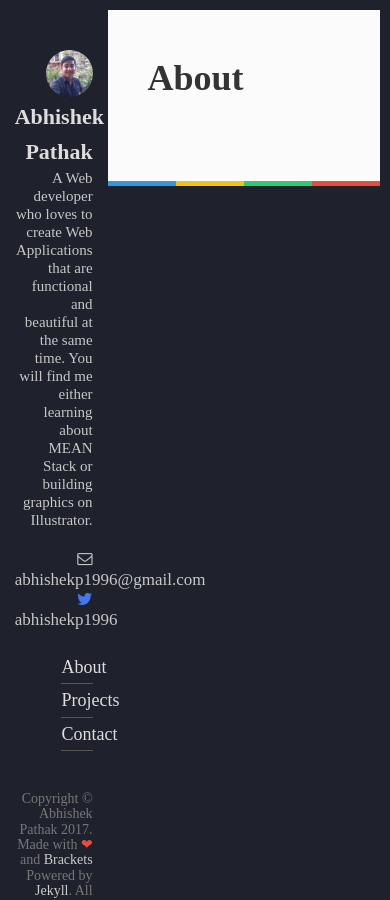
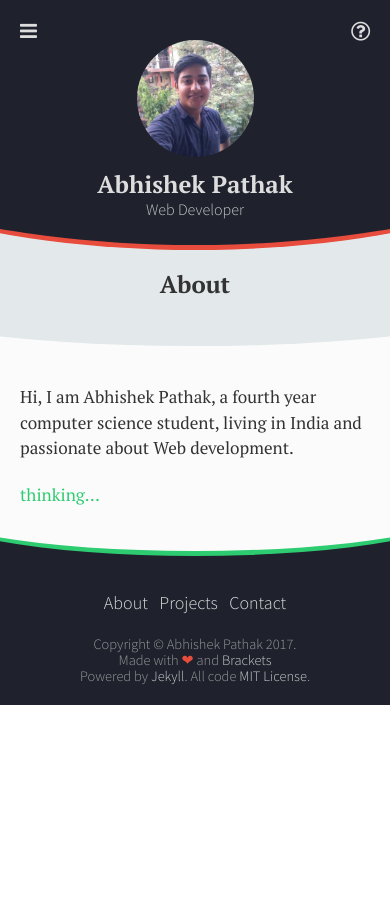
Before and after one commit to abhishekp1996/abhishekp1996.github.io, a Jekyll site: the page built from about.md, in a window 390 px wide. Built offline with Jekyll 4.4.1, drawn with Linux system fonts in a browser that asks for light colours.

Commit message:
Responsive Design

```diff
--- /dev/null
+++ b/_includes/footer.html
@@ -0,0 +1,14 @@
+<div class="footer">
+	<div class="footer-links">
+		<ul>
+			<li><a href="{{site.baseurl}}/about">About</a></li>
+			<li>Projects</li>
+			<li>Contact</li>
+		</ul>
+	</div>
+	<div class="copyright license">
+		<p>Copyright &copy; Abhishek Pathak 2017.</p>
+		<p>Made with <span style="color: #e74c3c;">❤</span> and <a href="http://brackets.io" style="color: #ccc;">Brackets</a></p>
+		<p>Powered by <a href="https://jekyllrb.com/" style="color: #ccc;">Jekyll</a>. All code <a href="http://opensource.org/licenses/MIT" style="color: #ccc;">MIT License</a>.</p>
+	</div>
+</div>
--- a/_includes/head.html
+++ b/_includes/head.html
@@ -6,11 +6,13 @@
   <title>{% if page.title %}{{ page.title | escape }}{% else %}{{ site.title | escape }}{% endif %}</title>
   <meta name="description" content="{{ page.excerpt | default: site.description | strip_html | normalize_whitespace | truncate: 160 | escape }}">
 
+	<link href="https://fonts.googleapis.com/css?family=PT+Serif:400,700|Source+Sans+Pro:300" rel="stylesheet">
 	<link rel="stylesheet" href="https://cdnjs.cloudflare.com/ajax/libs/font-awesome/4.7.0/css/font-awesome.css">
   <link rel="stylesheet" href="{{ "/assets/style.css" | relative_url }}">
   <link rel="canonical" href="{{ page.url | replace:'index.html','' | absolute_url }}">
   <link rel="alternate" type="application/rss+xml" title="{{ site.title | escape }}" href="{{ "/feed.xml" | relative_url }}">
 
+
   {% if jekyll.environment == 'production' and site.google_analytics %}
   {% include google-analytics.html %}
   {% endif %}
--- a/_includes/profilebar.html
+++ b/_includes/profilebar.html
@@ -1,8 +1,25 @@
+<div class="hamburger">
+	<p><i class="fa fa-bars" style="font-size: 0.9em"></i></p>
+</div>
+<div class="who" id="who">
+	<p><i class="fa fa-question-circle-o"></i></p>
+</div>
+
+<div class="hamburger-menu">
+
+</div>
+<div id="help" class="help">
+	<img src="{{ site.baseurl }}/assets/images/arrow.png" alt="" width="50">
+</div>
+
+
+
 <div class="section section-small profile">
 
 	<div class="me">
-		<img src="{{ site.url }}/assets/images/pp.jpg" alt="" id="picture">
-		<h2 class="profileText" id="name"><a href="{{site.url}}">Abhishek Pathak</a></h2>
+		<img src="{{ site.baseurl }}/assets/images/pp.jpg" alt="" id="picture">
+		<h2 class="profileText" id="name"><a href="/">Abhishek Pathak</a></h2>
+		<p id="profession">Web Developer</p>
 		<p class="profileText" id="about">A Web developer who loves to create Web Applications that are functional and beautiful at the same time. You will find me either learning about MEAN Stack or building graphics on Illustrator.</p>
 	</div>
 
@@ -13,9 +30,9 @@
 
 	<div class="menu">
 		<ul>
-			<li>About</li>
-			<li>Projects</li>
-			<li>Contact</li>
+			<li><a href="{{site.baseurl}}/about">About</a></li>
+			<li><a href="{{site.baseurl}}/profile">Projects</a></li>
+			<li><a href="{{site.baseurl}}/contact">Contact</a></li>
 		</ul>
 	</div>
 
--- a/_layouts/default.html
+++ b/_layouts/default.html
@@ -11,7 +11,11 @@
       <div class="section section-large content">
         {{ content }}
       </div>
+
+      {% include footer.html %}
+
 		</div>
+		<script src="{{ "/assets/script.js" | relative_url }}"></script>
   </body>
 
 </html>
--- a/_layouts/post.html
+++ b/_layouts/post.html
@@ -5,10 +5,10 @@ layout: default
 
  	<div class="postMeta">
 
+		{% assign date_format = "%b %-d, %Y" %}
+		<p class="date mobileItem"><time datetime="{{ page.date | date_to_xmlschema }}" itemprop="datePublished">{{ page.date | date: date_format }}</time></p>
 		<h1>{{ page.title | escape }}</h1>
-
-		{% assign date_format = "%b %-d, %Y" %}
-		<p class="date"><time datetime="{{ page.date | date_to_xmlschema }}" itemprop="datePublished">{{ page.date | date: date_format }}</time></p>
+		<p class="date desktopItem"><time datetime="{{ page.date | date_to_xmlschema }}" itemprop="datePublished">{{ page.date | date: date_format }}</time></p>
 
   </div>
 
--- a/about.md
+++ b/about.md
@@ -3,3 +3,6 @@ layout: page
 title: About
 permalink: /about/
 ---
+Hi, I am Abhishek Pathak, a fourth year computer science student, living in India and passionate about Web development.
+
+<span style="color: #2ecc71">thinking...</span>
--- /dev/null
+++ b/assets/script.js
@@ -0,0 +1,6 @@
+document.getElementById('who').addEventListener('click', helpme);
+
+function helpme() {
+	var arrow = document.getElementById('help');
+	arrow.classList.toggle('show');
+}
--- a/assets/style.scss
+++ b/assets/style.scss
@@ -21,17 +21,26 @@ a {
 
 /* General Styling */
 .container {
+	position: relative;
 	width: 100%;
 	height: auto;
-/*	overflow: hidden;*/
+	font-size: 0;
 }
+
+.show {
+	display: block;
+	-webkit-filter: opacity(1) !important;
+}
+
 
 /* Elements Styling */
 .section {
 	height: 100vh;
+	font-size: 1rem;
 }
 	.section-small {
 		width: 25%;
+		min-width: 320px;
 	}
 	.section-large {
 		width: 75%;
@@ -43,6 +52,9 @@ a {
 	padding: 5em 0;
 	text-align: right;
 }
+	.hamburger,.who, .help {
+		display: none;
+	}
 	.me, .social, .menu, .license {
 		position: relative;
 		width: 80%;
@@ -63,9 +75,12 @@ a {
 		.me #name a:hover {
 			color: #e74c3c;
 		}
-		.me #about {
-			font: 300 1.5em/1.2 "Source Sans Pro";
+		.me p {
+			font: 300 1.6em/1.2 "Source Sans Pro";
 			color: #c7c7c7;
+		}
+		.me #profession {
+			display: none;
 		}
 
 	.social {
@@ -73,9 +88,6 @@ a {
 		color: #c7c7c7;
 	}
 		.social p {
-			font: 300 1.7em/1.2 "Source Sans Pro";
-		}
-		.social #twitterLink {
 			font: 300 1.7em/1.2 "Source Sans Pro";
 		}
 
@@ -104,17 +116,20 @@ a {
 		margin-top: 4em;
 	}
 	.license p {
-		font: 300 1.4em/1.1 "Source Sans Pro";
-		color: #777;
+		font: 300 1.45em/1.1 "Source Sans Pro";
+		color: #999;
 	}
 
 
 /* Content Styling */
 .content {
+	position: absolute;
+	top: 0;
+	right: 0;
 	padding: 0 1em;
 	height: auto;
+	max-width: calc(100% - 320px);
 	min-height: 100vh;
-	float: right;
 	font-size: 1rem;
 	background: #1f222d;
 }
@@ -169,6 +184,10 @@ a {
 			color: #444;
 			margin-top: .5em;
 		}
+		.postMeta .mobileItem {
+			display: none;
+		}
+
 
 	.postContent {
 		margin-top: 4em;
@@ -195,11 +214,32 @@ a {
 		}
 
 	.postContent blockquote {
+		position: relative;
 		width: 100%;
-		margin: 1em 0;
+		margin: 0em 0;
 		padding: 1em 2em;
 		background: #e9f5fb;
-		border-left: 5px solid #3498db;
+		text-align: center;
+	} blockquote:before {
+		content: "";
+		position: absolute;
+		top: 0;
+		left: 0;
+		width: 100%;
+		height: 3px;
+		background: linear-gradient(to right, transparent 20%, #3498db 35%, #3498db 65%, transparent 80%);
+	}
+	blockquote:after {
+		content: "";
+		position: absolute;
+		bottom: 0;
+		left: 0;
+		width: 100%;
+		height: 3px;
+		background: linear-gradient(to left, transparent 20%, #3498db 35%, #3498db 65%, transparent 80%);
+	}
+	.postContent blockquote p{
+		font: 300 3em/1.2 "Source Sans Pro";
 	}
 
 
@@ -207,12 +247,247 @@ a {
 /*********************/
 /* RESPONSIVE DESIGN */
 
+@media (max-width: 1280px) {
+	.postContent {
+		width: 100%;
+	}
+}
+
+@media (max-width: 800px) {
+	.section-small {
+		width: 20%;
+		min-width: 250px;
+	}
+	.profile {
+		text-align: center;
+		padding: 5em 1.5em;
+	}
+	.me,.social,.menu,.license{
+		width: 100%;
+		left: 0;
+	}
+		.me #about {
+			font-size: 1.5em;
+		}
+		.social p {
+			font-size: 1.5em;
+		}
+		.menu ul {
+			width: 70%;
+		}
+		.menu ul li:hover {
+			padding: 0;
+		}
+		.license p {
+			font-size: 1.2em;
+		}
+
+	.content {
+		max-width: calc(100% - 250px);
+	}
+		.postContainer {
+			padding: 5em 2em;
+		}
+		.postContent blockquote p{
+		font: 300 2.4em/1.2 "Source Sans Pro";
+	}
+}
+
+@media (max-width: 480px) {
+	.container {
+		overflow: hidden;
+	}
+	.section-small {
+		min-width: none;
+	}
+	.section-large {
+		width: 100%;
+	}
+	.profile {
+		width: 200%;
+		position: relative;
+		margin: 0 -50%;
+		height: 25em;
+		padding: 4em 0;
+		text-align: center;
+		border-bottom-left-radius: 50%;
+		border-bottom-right-radius: 50%;
+		border-bottom: 5px solid #e74c3c;
+		z-index: 1;
+	}
+	.hamburger, .who, .help {
+		display: block;
+		position: absolute;
+		top: 2em;
+		left: 2em;
+		z-index: 100;
+		font-size: 1rem;
+	} .who {
+			left: auto;
+			right: 2em;
+		}
+		.help {
+			-webkit-filter: opacity(0);
+			top: 9.5em;
+			left: auto;
+			right: 18%;
+			transition: all .5s;
+		}
+		.hamburger p, .who p {
+			font: 2.2em/1 "font awesome";
+			color: #ddd;
+		}
+
+	.social, .menu, .license, #about {
+		display: none;
+	}
+		.me #picture {
+			width: 15%;
+			margin-bottom: 1em;
+		}
+		.me #name {
+			font-size: 2.4em;
+			line-height: 1.3;
+		}
+		.me #profession {
+			display: block;
+		}
+	.content {
+		position: relative;
+		width: 100%;
+		max-width: none;
+		background: transparent;
+		padding: 0;
+		min-height: auto;
+	}
+
+	.postBlock {
+		margin: 0;
+		padding: 3em 2em;
+		text-align: center;
+		z-index: 2;
+	}
+	.postBlock:first-of-type{
+		margin-top: -1.8em;
+		padding-top: 4em;
+	}
+	.postBlock:last-of-type{
+		position: relative;
+		padding-bottom: 0;
+	} .postBlock:last-of-type:after{
+		position: absolute;
+		content: "";
+		width: 120%;
+		bottom: -2em;
+		left: -10%;
+		height: 50px;
+		background: inherit;
+		border-bottom-left-radius: 50%;
+		border-bottom-right-radius: 50%;
+		border-bottom: 5px solid #2ecc71;
+		z-index: -1;
+	}
+
+		.postBlock h2 {
+			font: 700 2em/1.2 "PT serif";
+		}
+
+
+	.postContainer {
+		margin: -6.8em 0 0;
+		padding-bottom: 0;
+	}
+		.postMeta {
+			width: 200%;
+			margin: 0 -50%;
+			padding: 4em 48% 5em;
+			text-align: center;
+			border-bottom-left-radius: 50%;
+			border-bottom-right-radius: 50%;
+			background: darken(#ecf0f1,3%);
+		}
+		.postMeta h1 {
+			font-size: 2.4em;
+		}
+		.postMeta .mobileItem {
+			display: block;
+			font-size: 1.8em;
+			line-height: 1.8;
+		}
+		.postMeta .desktopItem {
+			display: none;
+		}
+		.postContainer:after{
+			display: none;
+		}
+		.postContent {
+			position: relative;
+			font-size: 0.95em;
+			padding-bottom: 1em;
+			z-index: 10;
+		}
+		.postContent:after {
+			position: absolute;
+			content: "";
+			bottom: -1.8em;
+			left: 0;
+			width: 160%;
+			height: 100px;
+			margin: 0 -30%;
+			background: #fbfbfb;
+			border-bottom-left-radius: 50%;
+			border-bottom-right-radius: 50%;
+			border-bottom: 5px solid #2ecc71;
+			z-index: -1;
+		}
+
+		.footer {
+			font-size: 1rem;
+			margin-top: 0em;
+			background: #1f222d;
+			padding: 5em 2em 2em;
+		}
+		.footer-links ul{
+			list-style-type: none;
+			text-align: center;
+		}
+		.footer-links ul li{
+			display: inline;
+			font: 300 1.8em/1.5 "Source Sans Pro";
+			color: #ddd;
+			margin: 0 .25em;
+		}
+		.copyright {
+			display: block !important;
+			text-align: center;
+			font-size: 1.2em;
+			margin: 1.8em 0 0;
+		}
+}
 
 
 
-
-
-
+/* 404 Styling */
+.error-404 {
+	background: #f7f7f7;
+	text-align: center;
+	font-size: 1rem;
+	min-height: 100vh;
+	padding: 5em 0;
+}
+.error-404 img {
+	width: 50%;
+	height: auto;
+}
+	.error-404 p {
+		font: 300 2.4em/1.2 "Source Sans Pro";
+		color: #333;
+	}
+	.error-404 #main {
+		font-size: 4.4em;
+		font-weight: 300;
+		margin-bottom: .2em;
+	}
 
 
 
```
Also changed, not shown: _layouts/error.html (added, +17 -0 lines), contact.md (added, +6 -0 lines), profile.md (added, +5 -0 lines), assets/images/arrow.png (added), assets/images/lost.png (added).
